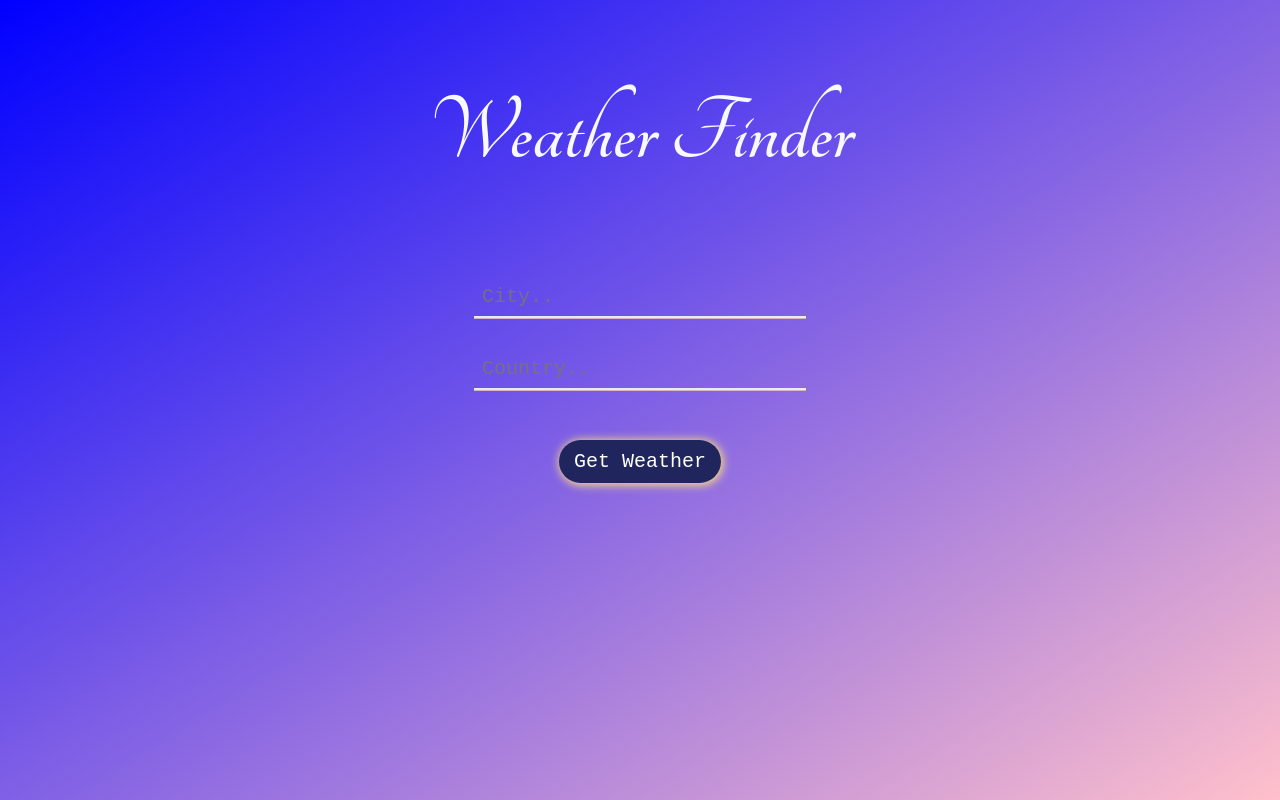
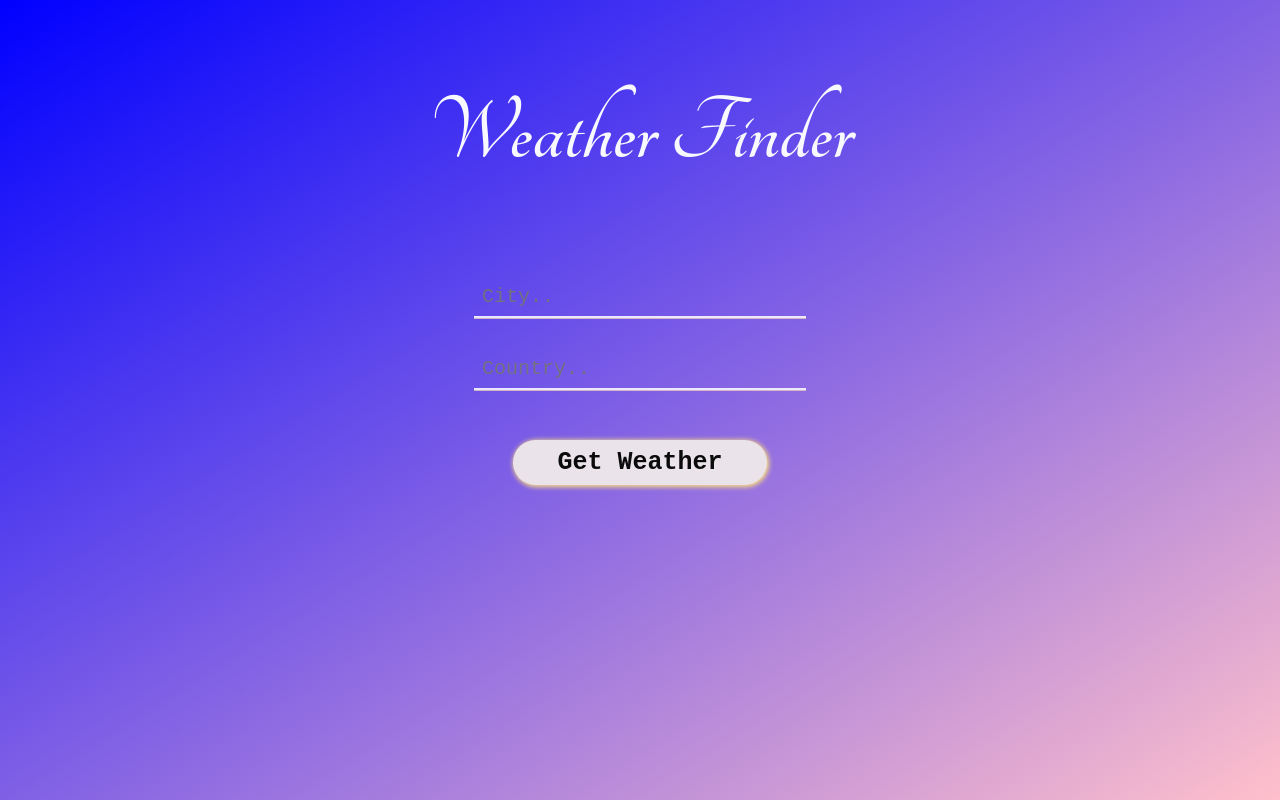
Before and after one commit to mannanabbasi/weather-app, a React (Create React App) app: page / in a window 1280 px wide. Built offline with nearby package versions, Linux system fonts and the light colour scheme.

Commit message:
Button css modified

```diff
--- a/src/form.css
+++ b/src/form.css
@@ -18,22 +18,19 @@
 
 .userInput button{
 
-    padding: 10px 15px;
-    background: #20265d;
+    padding: 8px 7%;
+   /* background: #20265d;*/
+   background: #eae3ea;
     border: 0;
     border-radius: 30px;
-    color: white;
+    color: rgb(12, 11, 11);
     text-align: center;
-    box-shadow: 1px 1px 10px 1px #ffe27d;
+    box-shadow: 1px 1px 5px 1px #ffe27d;
     display: block;
-    font-size: 20px;
+    font-size: 25px;
+    font-weight: bold;
     font-family: 'Ubuntu Mono', monospace;
     margin: auto;
     margin-top: 50px;
     cursor: pointer;
 }
-
-.userInput button a {
-    text-decoration:none;
-    color:white;
-    }
```
